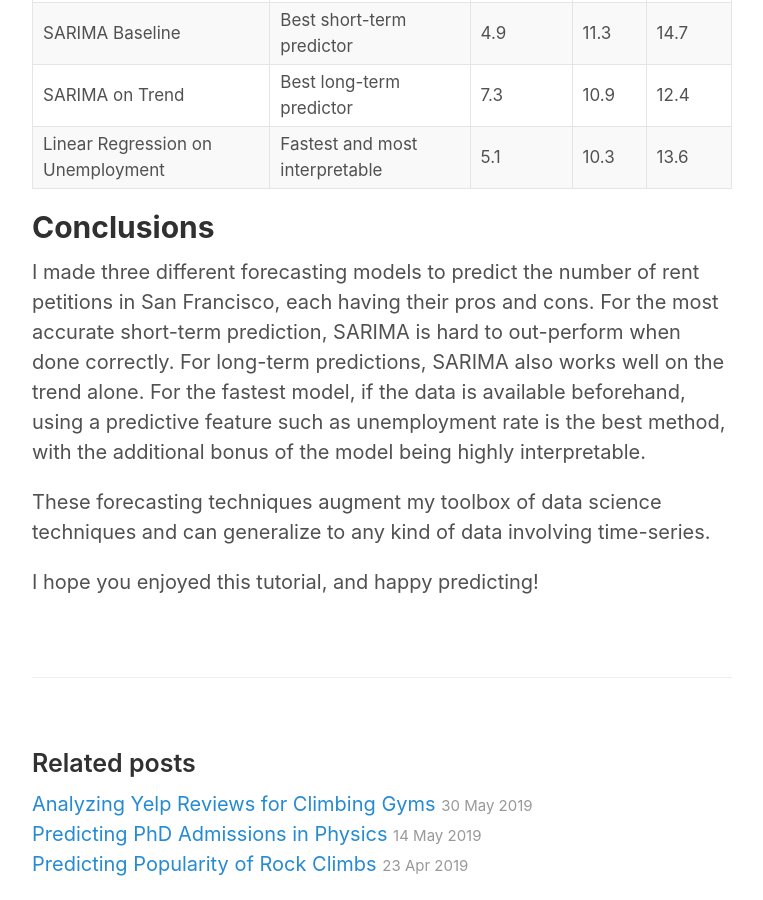
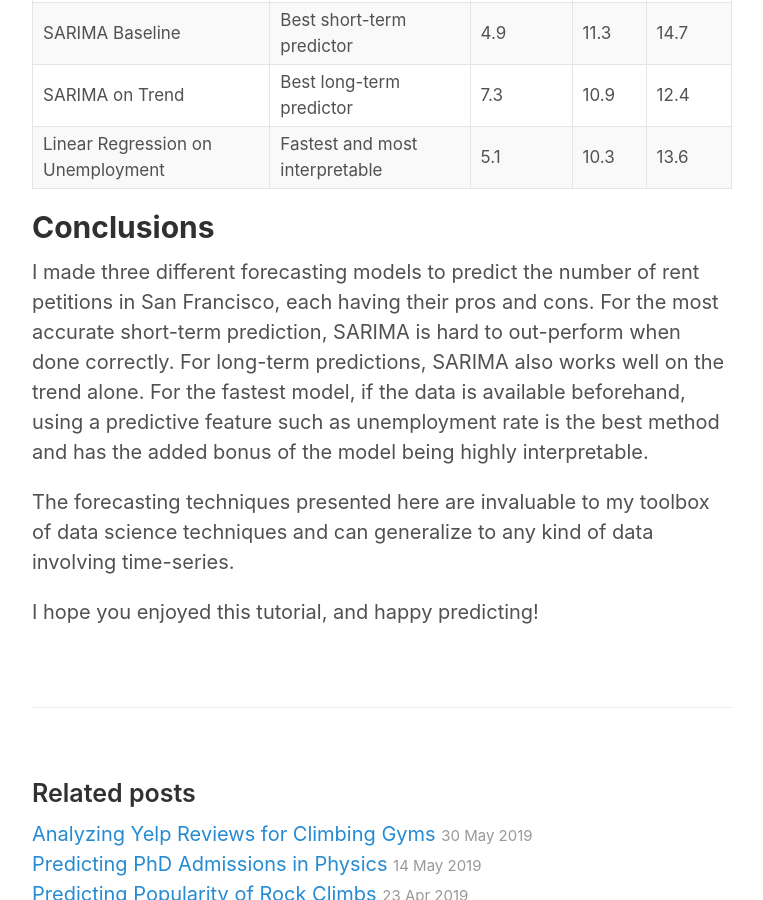
Before and after one commit to harrisonized/harrisonized.github.io, a Jekyll site: the page built from _posts/2019-06-25-sf-rent-petitions.md, in a window 1280 px wide and 900 px high, scrolled down 14957 px. Shown: the whole window, without its empty margins (258-1021 px from the left). Built offline with Jekyll 4.4.1, drawn with Linux system fonts in a browser that asks for light colours.

Commit message:
revising some wording

```diff
--- a/_posts/2019-06-25-sf-rent-petitions.md
+++ b/_posts/2019-06-25-sf-rent-petitions.md
@@ -256,8 +256,8 @@ The following table summarizes the results of the modeling and the advantages of
 
 ## **Conclusions**
 
-I made three different forecasting models to predict the number of rent petitions in San Francisco, each having their pros and cons. For the most accurate short-term prediction, SARIMA is hard to out-perform when done correctly. For long-term predictions, SARIMA also works well on the trend alone. For the fastest model, if the data is available beforehand, using a predictive feature such as unemployment rate is the best method, with the additional bonus of the model being highly interpretable.
+I made three different forecasting models to predict the number of rent petitions in San Francisco, each having their pros and cons. For the most accurate short-term prediction, SARIMA is hard to out-perform when done correctly. For long-term predictions, SARIMA also works well on the trend alone. For the fastest model, if the data is available beforehand, using a predictive feature such as unemployment rate is the best method and has the added bonus of the model being highly interpretable.
 
-These forecasting techniques augment my toolbox of data science techniques and can generalize to any kind of data involving time-series.
+The forecasting techniques presented here are invaluable to my toolbox of data science techniques and can generalize to any kind of data involving time-series.
 
 I hope you enjoyed this tutorial, and happy predicting!
```
